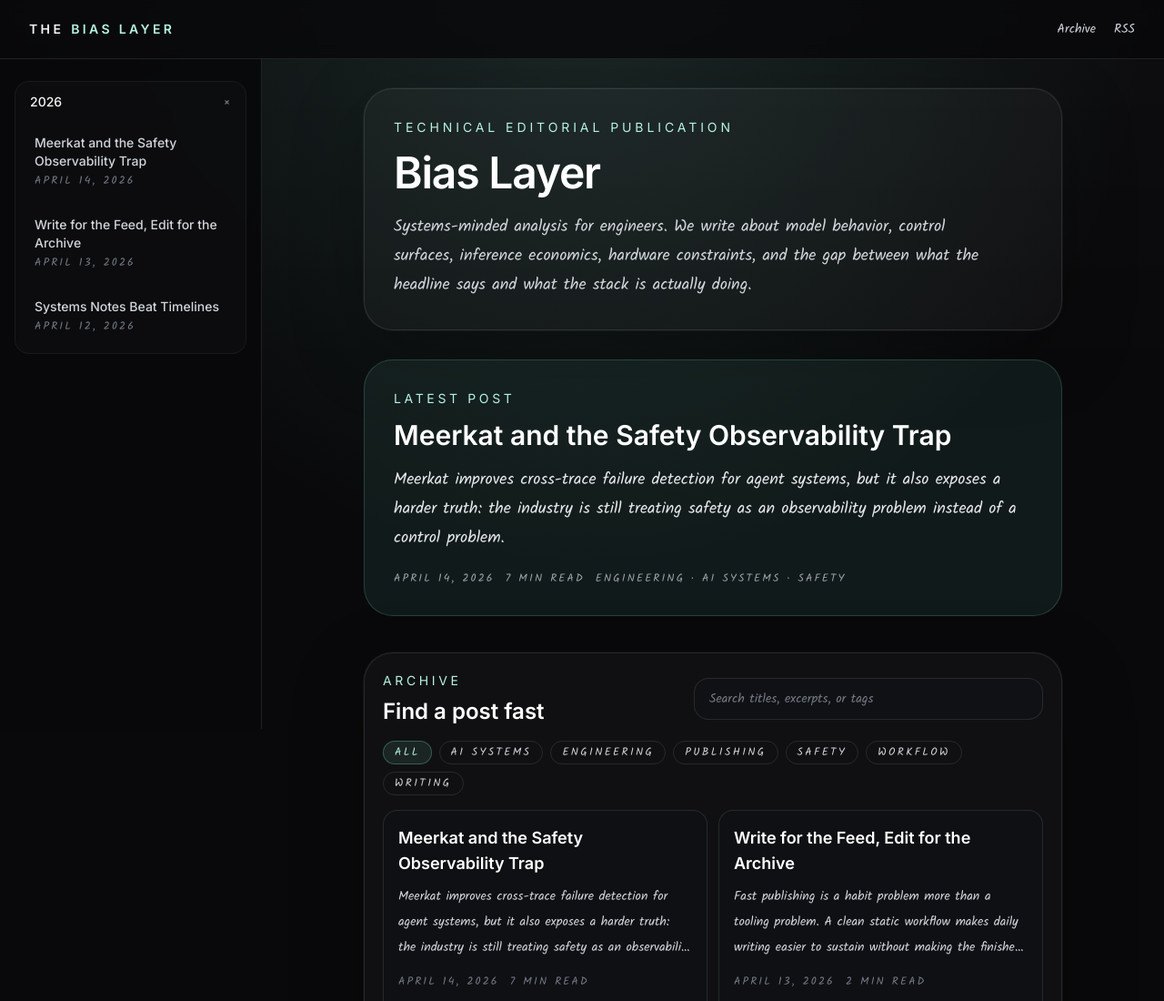
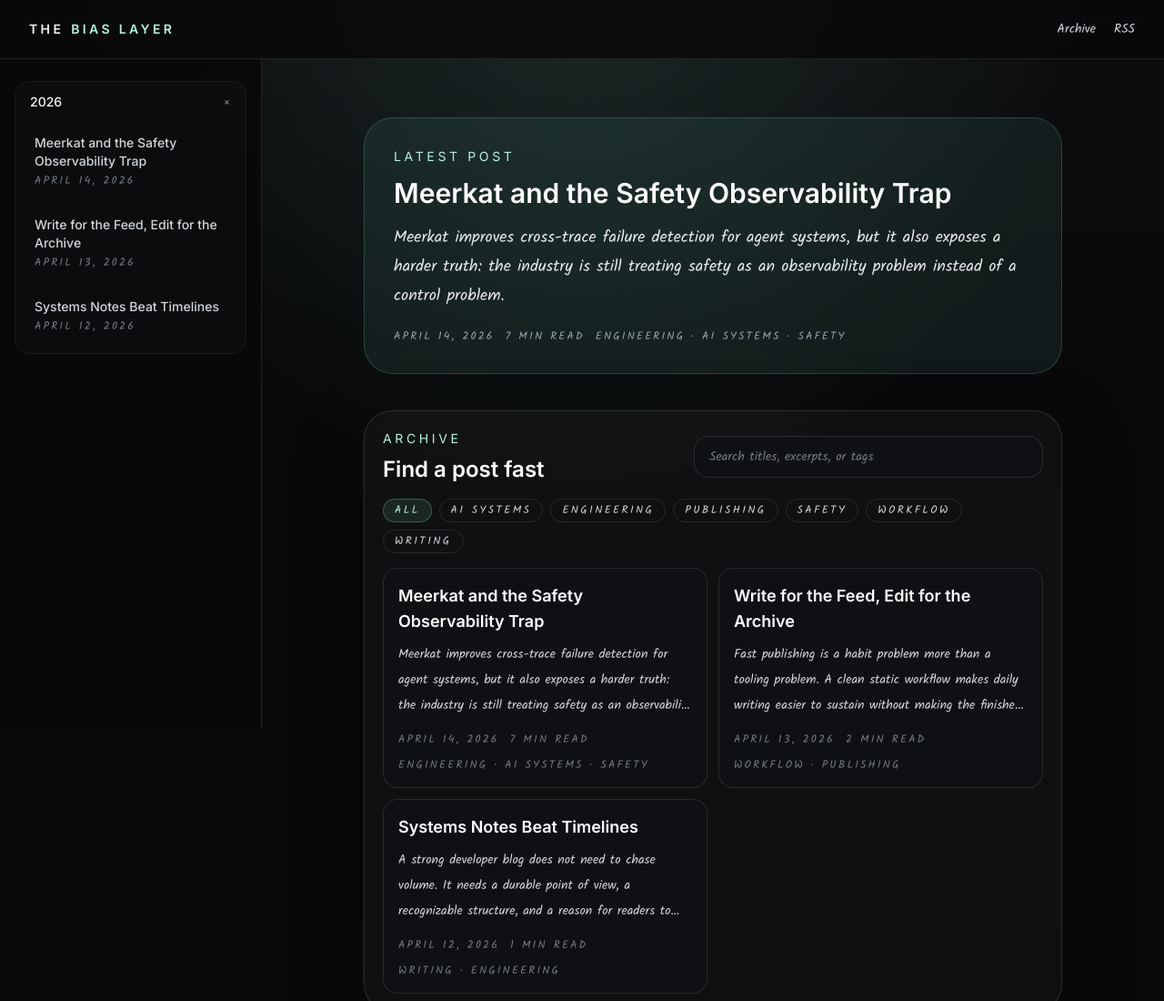
Before and after one commit to biaslayer/biaslayer.github.io, an Astro site: page / in a window 1280 px wide. Shown: the top 1100 px of the page at 91% size. Built offline with nearby package versions, Linux system fonts and the light colour scheme; Astro itself is replaced by a stand-in of ours; some packages are replaced by stand-ins of ours.

Commit message:
Removed unnecessary components

```diff
--- a/src/pages/index.astro
+++ b/src/pages/index.astro
@@ -13,16 +13,6 @@ const featuredPost = posts[0];
   posts={posts}
 >
   <section class="mx-auto max-w-reading">
-    <div class="rounded-[2rem] border border-white/10 bg-white/[0.03] p-6 shadow-soft sm:p-8">
-      <p class="font-heading text-sm uppercase tracking-[0.28em] text-accent-300">Technical Editorial Publication</p>
-      <h1 class="mt-4 font-heading text-4xl font-semibold tracking-tight text-white sm:text-5xl">
-        Bias Layer
-      </h1>
-      <p class="mt-5 max-w-2xl text-lg leading-8 text-ink-300">
-        Systems-minded analysis for engineers. We write about model behavior, control surfaces, inference economics, hardware constraints, and the gap between what the headline says and what the stack is actually doing.
-      </p>
-    </div>
-
     {featuredPost && (
       <a
         href={`/blog/${featuredPost.slug}/`}
```
